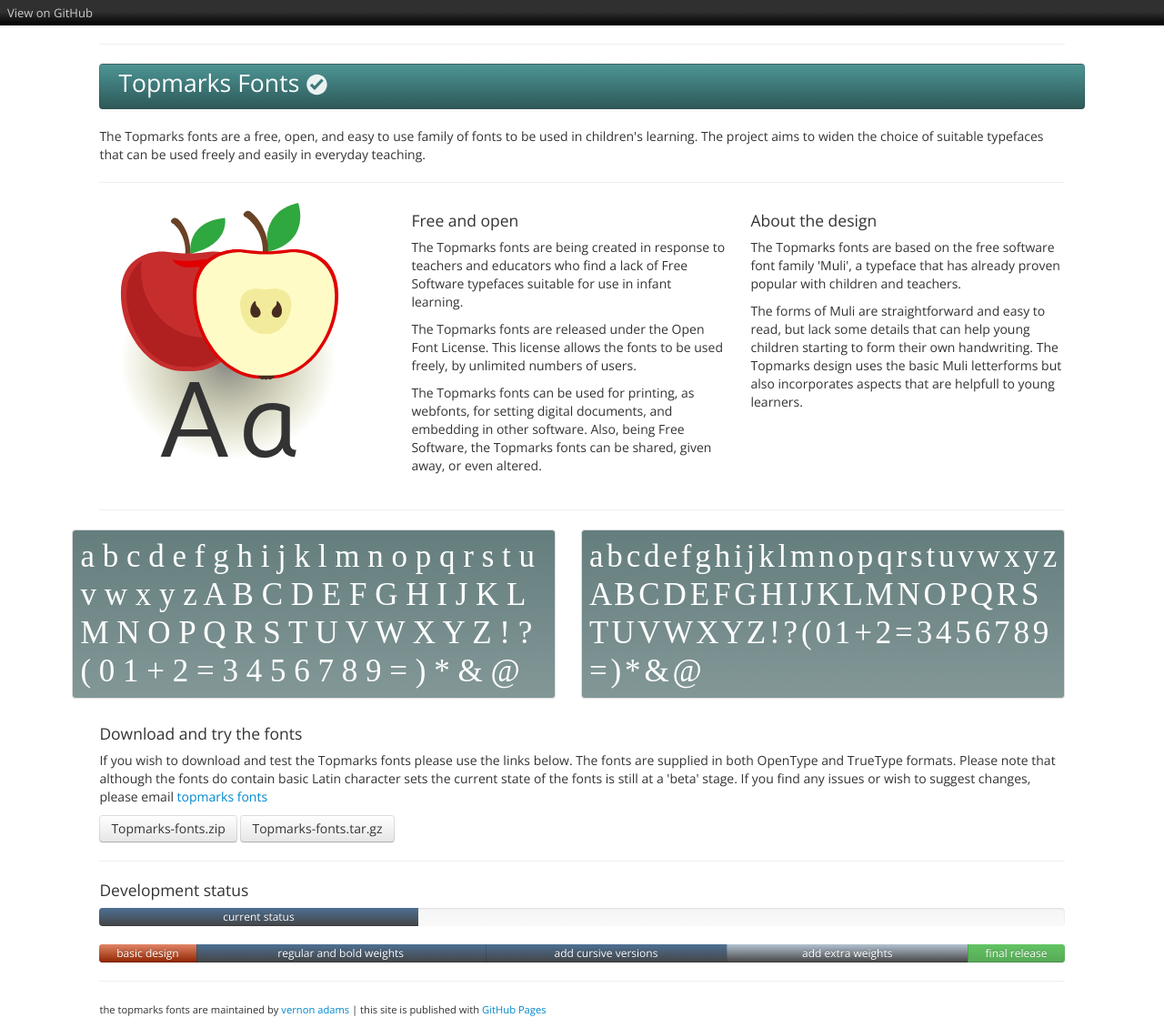
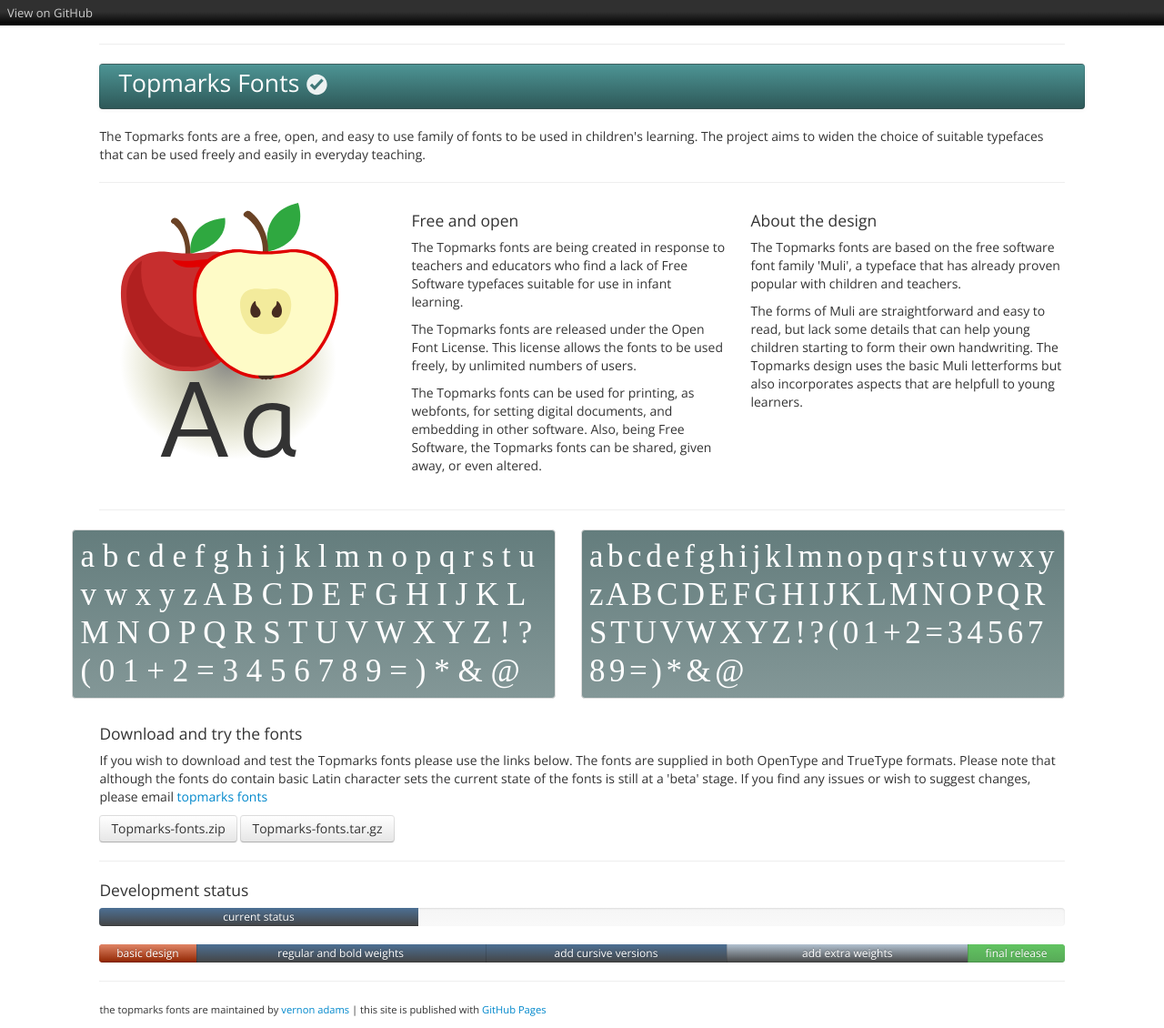
Before and after one commit to vernnobile/topmarks, a Jekyll site: the page built from index.html, in a window 1280 px wide. Shown: the whole page at 91% size. Built offline with Jekyll 4.4.1, drawn with Linux system fonts in a browser that asks for light colours; some web fonts are replaced.

Commit message:
Update specimen.html

```diff
--- a/_includes/specimen.html
+++ b/_includes/specimen.html
@@ -1,4 +1,4 @@
 <div class="row">
 <div class="span6 specimen" style="font-family:topmarksbook">a b c d e f g h i j k l m n o p q r s t u v w x y z A B C D E F G H I J K L M N O P Q R S T U V W X Y Z ! ? ( 0 1 + 2 = 3 4 5 6 7 8 9 = ) * & @ </div>
-<div class="span6 specimen" style="font-family:topmarksbold; letter-spacing:-0.07em;">a b c d e f g h i j k l m n o p q r s t u v w x y z A B C D E F G H I J K L M N O P Q R S T U V W X Y Z ! ? ( 0 1 + 2 = 3 4 5 6 7 8 9 = ) * & @ </div>
+<div class="span6 specimen" style="font-family:topmarksbold; letter-spacing:-0.06em;">a b c d e f g h i j k l m n o p q r s t u v w x y z A B C D E F G H I J K L M N O P Q R S T U V W X Y Z ! ? ( 0 1 + 2 = 3 4 5 6 7 8 9 = ) * & @ </div>
 </div>
```
